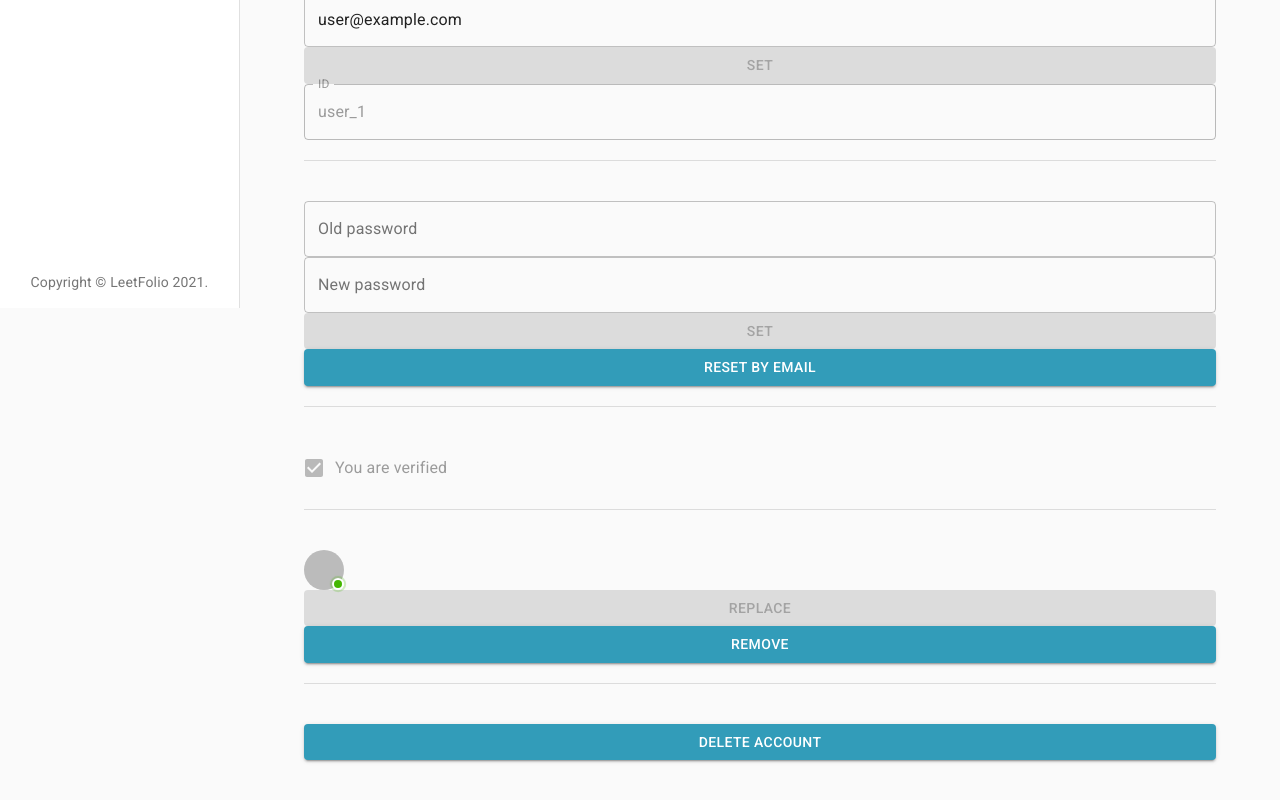
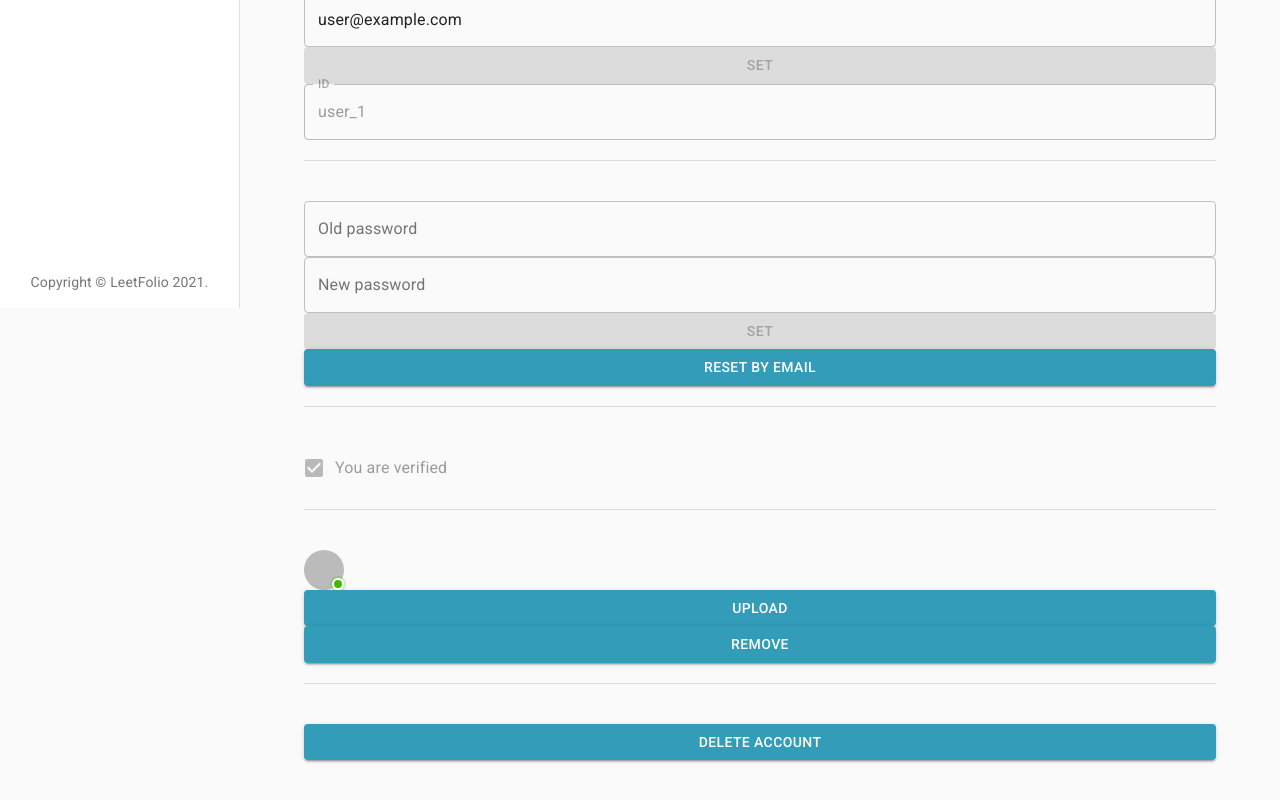
Before and after one commit to JoHoop/leetfolio, a React (Create React App) app: page /account in a window 1280 px wide. Shown: the part 492-1292 px from the top of the page. Built offline with nearby package versions, Linux system fonts and the light colour scheme; no server answers; sample sign-in values are in the browser's storage.

Commit message:
Fix image upload

```diff
--- a/src/pages/Account.js
+++ b/src/pages/Account.js
@@ -90,8 +90,6 @@ export const Account = () => {
     setConfirmMessage('');
   };
 
-  const [imageAsFile, setImageAsFile] = useState('');
-
   const [values, handleChange] = UseForm({
     username: currentUser.displayName,
     email: currentUser.email,
@@ -101,13 +99,9 @@ export const Account = () => {
   });
   const { username, email, oldPassword, newPassword, confirmUsername } = values;
 
-  const handleImageAsFile = (event) => {
-    const image = event.target.files[0];
-    setImageAsFile((imageFile) => image);
-  };
-
-  const handleFileUpload = () => {
-    var uploadTask = createUploadTask(currentUser.uid, imageAsFile);
+  const handleFileUpload = ({ target }) => {
+    if (!target.files[0]) return;
+    var uploadTask = createUploadTask(currentUser.uid, target.files[0]);
 
     uploadTask.on(
       Firebase.storage.TaskEvent.STATE_CHANGED,
@@ -351,17 +345,25 @@ export const Account = () => {
       >
         <Avatar alt='Remy Sharp' src={currentUser.photoURL} />
       </StyledBadge>
-      {currentUser.photoURL ? (
+
       <React.Fragment>
+        <input
+          type='file'
+          accept='image/*'
+          id='contained-button-file'
+          onChange={handleFileUpload}
+          hidden
+        />
+        <label htmlFor='contained-button-file'>
           <Button
-            disabled={!imageAsFile}
-            onClick={handleFileUpload}
             fullWidth
             variant='contained'
+            component='span'
             color='primary'
           >
-            Replace
+            Upload
           </Button>
+        </label>
         <Button
           disabled={!currentUser.photoURL}
           onClick={handleRemovePhoto}
@@ -372,9 +374,7 @@ export const Account = () => {
           Remove
         </Button>
       </React.Fragment>
-      ) : (
-        <input type='file' accept='image/*' onChange={handleImageAsFile} />
-      )}
+
       <br />
       <br />
       <Divider />
```
Lines whose indentation alone changed are shown as unchanged.
